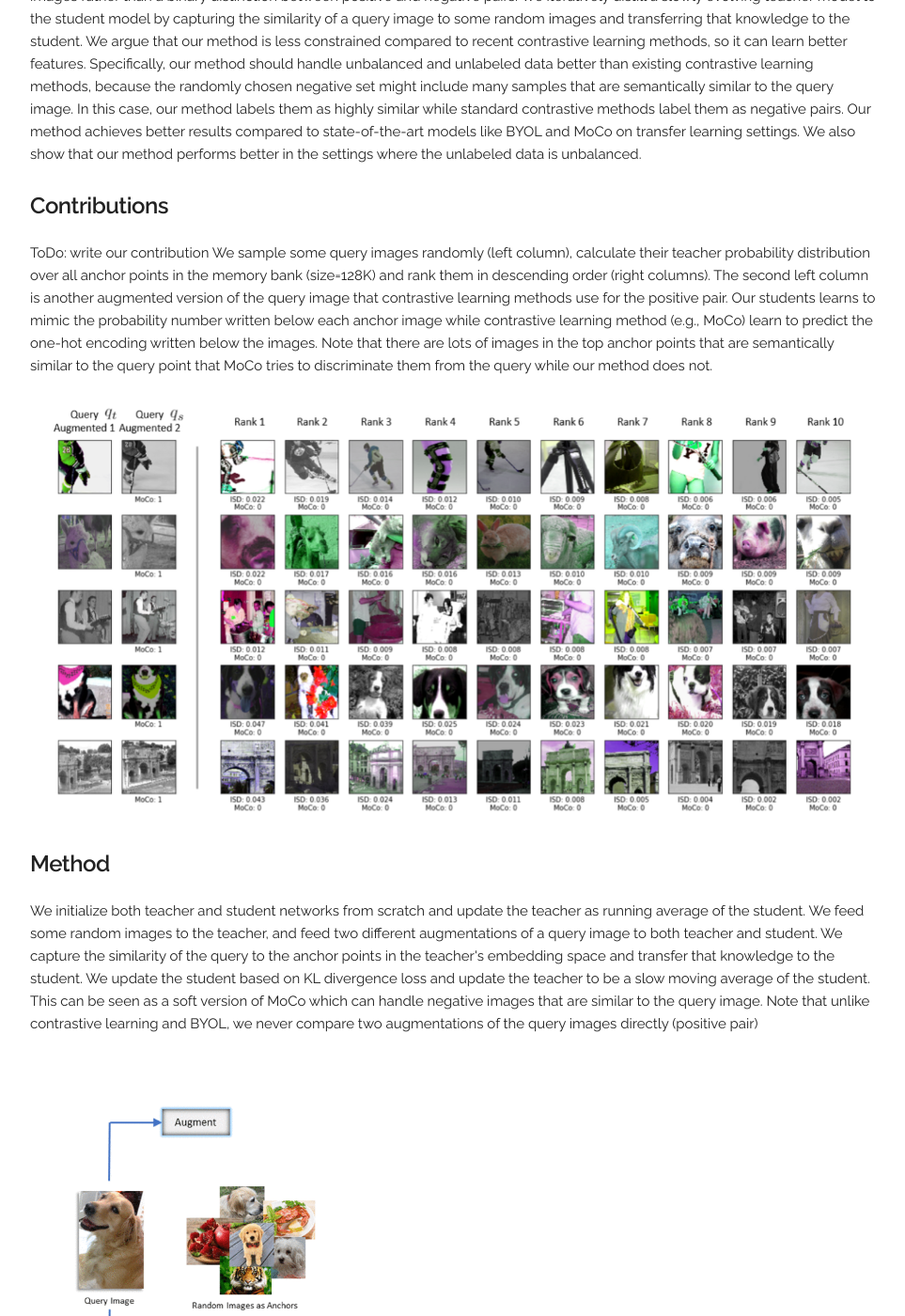
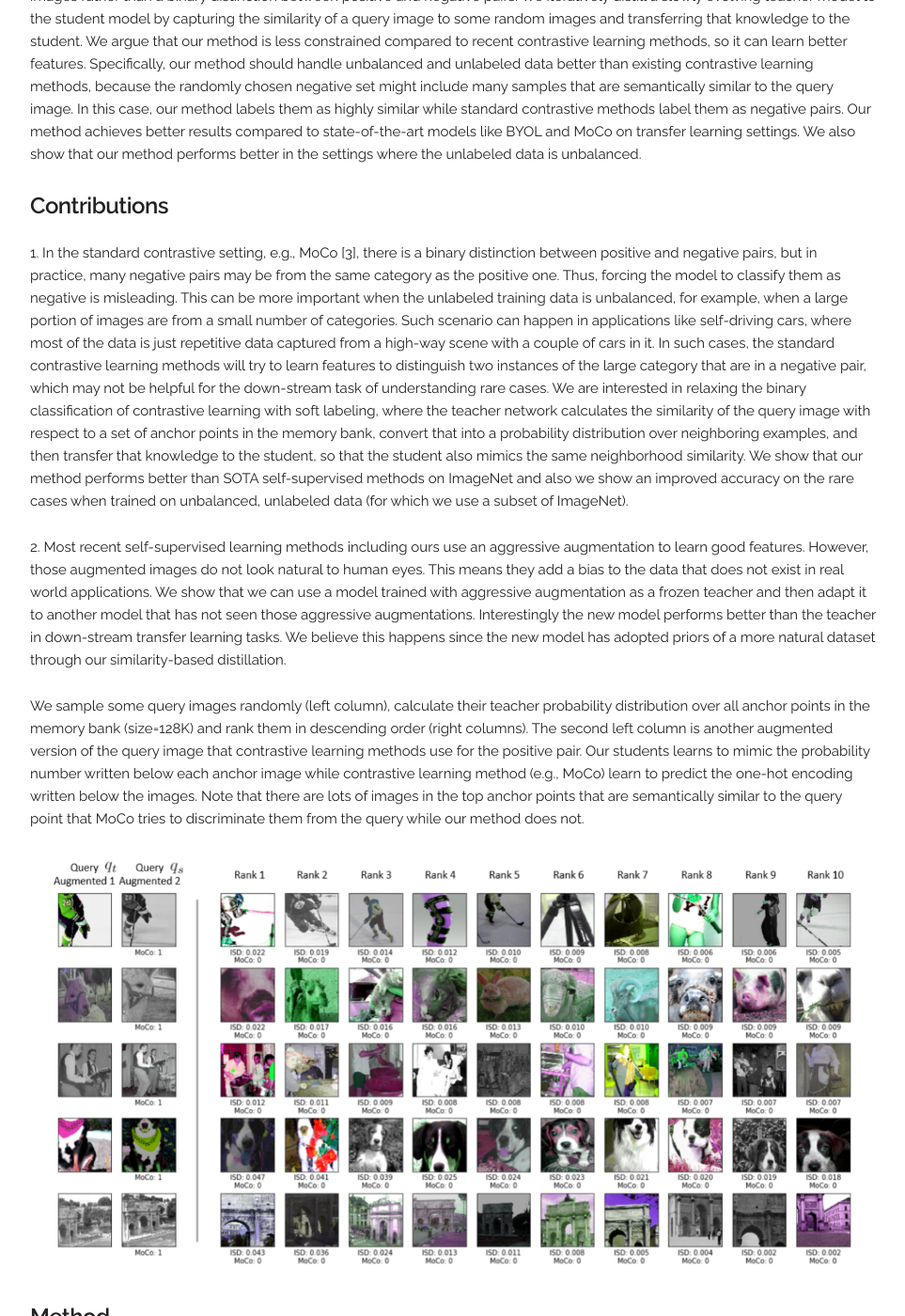
Before and after one commit to UMBCvision/ISD, a Jekyll site: the page built from docs/index.html, in a window 1280 px wide and 1400 px high, scrolled down 874 px. Shown: the whole window at 94% size, without its empty margins (158-1121 px from the left). Built offline with Jekyll 4.4.1, drawn with Linux system fonts in a browser that asks for light colours.

Commit message:
Update index.html

```diff
--- a/docs/index.html
+++ b/docs/index.html
@@ -39,10 +39,33 @@ title: ISD
   We also show that our  method  performs  better  in  the  settings  where  the  unlabeled  data  is  unbalanced.</p>
 
 <h5 id="contributions"><b>Contributions</b></h5>
-<p>
-  ToDo: write our contribution
+  <p>
+    1. In the standard contrastive setting, e.g., MoCo [3], there is a binary distinction between positive and negative pairs,
+    but in practice, many negative pairs may be from the same category as the positive one. Thus, forcing the model to classify
+    them as negative is misleading. This can be more important when the unlabeled training data is unbalanced, for example,
+    when a large portion of images are from a small number of categories. Such scenario can happen in applications like self-driving
+    cars, where most of the data is just repetitive data captured from a high-way scene with a couple of cars in it.
+    In such cases, the standard contrastive learning methods will try to learn features to distinguish two instances
+    of the large category that are in a negative pair, which may not be helpful for the down-stream task of understanding rare cases.
+    We are interested in relaxing the binary classification of contrastive learning with soft labeling,
+    where the teacher network calculates the similarity of the query image with respect to a set of anchor
+    points in the memory bank, convert that into a probability distribution over neighboring examples,
+    and then transfer that knowledge to the student, so that the student also mimics the same neighborhood
+    similarity.  We show that our method performs better than SOTA self-supervised methods on
+    ImageNet and also we show an improved accuracy on the rare cases when trained on unbalanced, unlabeled data (for which we use a subset of ImageNet).
 
 
+  </p>
+<p>
+  2. Most recent self-supervised learning methods including ours use an aggressive augmentation to learn good features.
+  However, those augmented images do not look natural to human eyes. This means they add a bias to the data that does not
+  exist in real world applications. We show that we can use a model trained with aggressive augmentation as a frozen teacher
+  and then adapt it to another model that has not seen those aggressive augmentations. Interestingly the new model performs
+  better than the teacher in down-stream transfer learning tasks. We believe this happens since the new model has adopted
+  priors of a more natural dataset through our similarity-based distillation.
+  </p>
+
+  <p>
       We sample some query images randomly (left column), calculate their teacher probability distribution over all anchor points in the memory bank
   (size=128K) and rank them in descending order (right columns). The second left column is another augmented version of the query image that contrastive
   learning methods use for the positive pair. Our students learns to mimic the probability number written below each anchor image while contrastive learning
```
